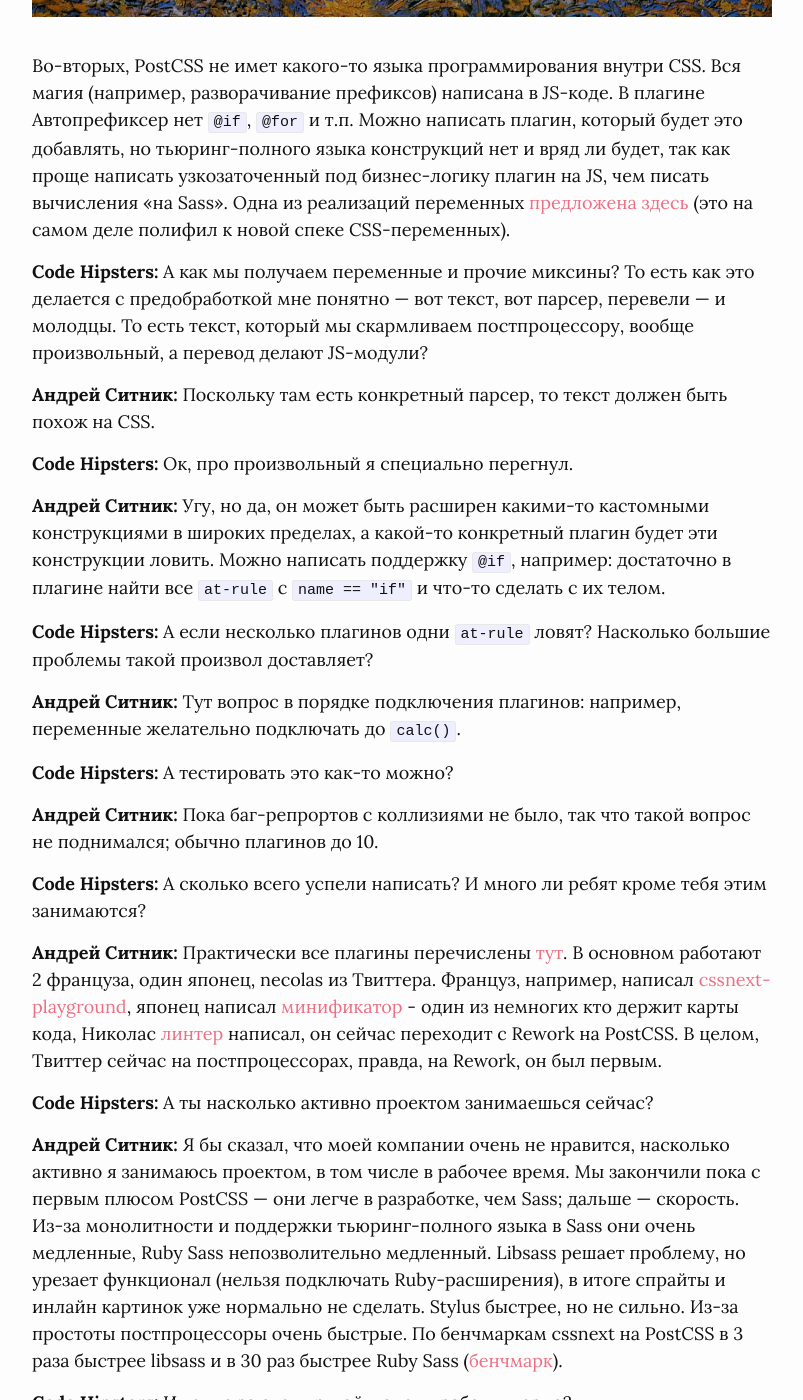
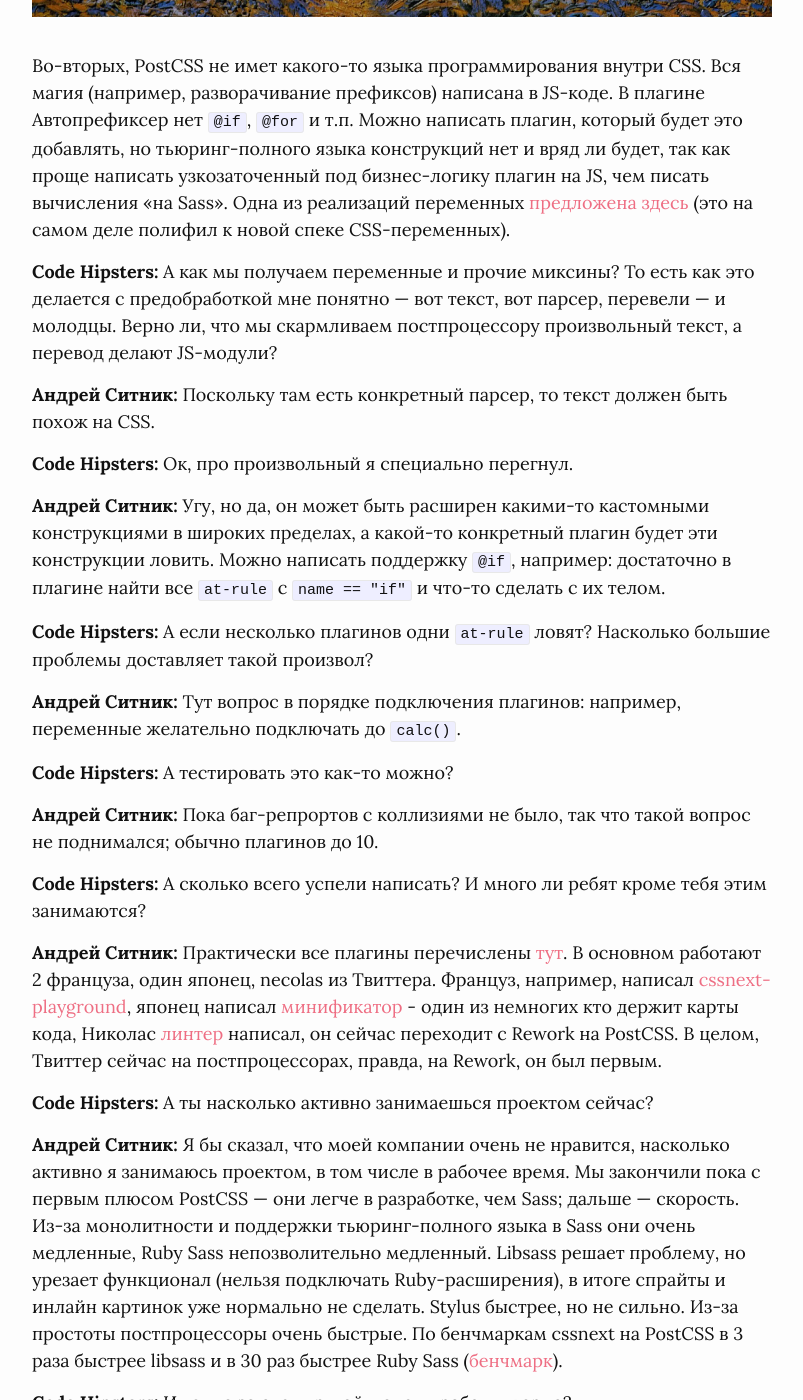
Before and after one commit to codehipsters/codehipsters.com, a Jekyll site: the page built from _posts/2014-11-27-sitnik-interview.md, in a window 1280 px wide and 1400 px high, scrolled down 1183 px. Shown: the whole window, without its empty margins (238-1041 px from the left). Built offline with Jekyll 4.4.1, drawn with Linux system fonts in a browser that asks for light colours; some of the changed text lies outside the part shown.

```diff
--- a/_posts/2014-11-27-sitnik-interview.md
+++ b/_posts/2014-11-27-sitnik-interview.md
@@ -8,7 +8,7 @@ share_image: /images/sitnik-header.jpg
 ---
 Всем привет! Редакция [Code Hipsters](https://vk.com/codehipsters) поговорила с фронтендером [Evil Martians](https://evilmartians.com/) и автором [PostCSS](https://github.com/postCSS/postCSS) [Андреем Ситником](http://sitnik.ru/) о пре- и пост-процессинге CSS, трендах фронтент-разработки и планах на будущее.
 
-**Code Hipsters:** Добрый день, Андрей! Если коротко, то зачем пересобирать CSS-ки? Все же давно и надолго Sass и Less радуются.
+**Code Hipsters:** Добрый день, Андрей! Если коротко, то зачем пересобирать CSS-ки? Все же давно и надолго радуются Sass и Less.
 
 **Андрей Ситник:** Кому нужна пост-обработка — формально всем фронтенд-разработчикам. PostCSS служит как замена Sass, LESS, Stylus. Кроме этого он нужен для линтеров, минификаторов, плагинов для редакторов. В общем, если тебе нужно как-то изменить CSS, то проще всего это сделать через PostCSS, так как он даст тебе карты кода, API, и парсер. Теперь вопрос, чем лучше Sass и т.д. Собственно, первую идею постпроцессора предложил TJ и сделал свой Rework, вот [тут он пишет зачем](http://tjholowaychuk.tumblr.com/post/44267035203/modu). Если вкратце: препроцессоры сложные и медленные и дают мало функций. Теперь подробнее. Сложные, потому что они монолитные. Есть только один тип переменных, встроенный в язык. Есть парсер особого языка программирования прямо в CSS,
 всё это усложняет разработку препроцессоров. Очень мало кто коммитил в Sass, потому что это трудно. PostCSS — это просто парсер и стрингифаер. Все функции (переменные, примеси, префиксы) — это подключаемые JS-модули. Много кто разрабатывает такие плагины, потому что это очень просто.
@@ -17,7 +17,7 @@ share_image: /images/sitnik-header.jpg
 
 Во-вторых, PostCSS не имет какого-то языка программирования внутри CSS. Вся магия (например, разворачивание префиксов) написана в JS-коде. В плагине Автопрефиксер нет `@if`, `@for` и т.п. Можно написать плагин, который будет это добавлять, но тьюринг-полного языка конструкций нет и вряд ли будет, так как проще написать узкозаточенный под бизнес-логику плагин на JS, чем писать вычисления «на Sass». Одна из реализаций переменных [предложена здесь](https://github.com/postCSS/postCSS-custom-properties) (это на самом деле полифил к новой спеке CSS-переменных).
 
-**Code Hipsters:** А как мы получаем переменные и прочие миксины? То есть как это делается с предобработкой мне понятно — вот текст, вот парсер, перевели — и молодцы. То есть текст, который мы скармливаем постпроцессору, вообще произвольный, а перевод делают JS-модули?
+**Code Hipsters:** А как мы получаем переменные и прочие миксины? То есть как это делается с предобработкой мне понятно — вот текст, вот парсер, перевели — и молодцы. Верно ли, что мы скармливаем постпроцессору произвольный текст, а перевод делают JS-модули?
 
 **Андрей Ситник:** Поскольку там есть конкретный парсер, то текст должен быть похож на CSS.
 
@@ -25,7 +25,7 @@ share_image: /images/sitnik-header.jpg
 
 **Андрей Ситник:** Угу, но да, он может быть расширен какими-то кастомными конструкциями в широких пределах, а какой-то конкретный плагин будет эти конструкции ловить. Можно написать поддержку `@if`, например: достаточно в плагине найти все `at-rule` с `name == "if"` и что-то сделать с их телом.
 
-**Code Hipsters:** А если несколько плагинов одни `at-rule` ловят? Насколько большие проблемы такой произвол доставляет?
+**Code Hipsters:** А если несколько плагинов одни `at-rule` ловят? Насколько большие проблемы доставляет такой произвол?
 
 **Андрей Ситник:** Тут вопрос в порядке подключения плагинов: например, переменные желательно подключать до `calc()`.
 
@@ -37,7 +37,7 @@ share_image: /images/sitnik-header.jpg
 
 **Андрей Ситник:** Практически все плагины перечислены [тут](https://github.com/postCSS/postCSS). В основном работают 2 француза, один японец, necolas из Твиттера. Француз, например, написал [cssnext-playground](https://cssnext.github.io/cssnext-playground/), японец написал [минификатор](https://github.com/hail2u/node-csswring) - один из немногих кто держит карты кода, Николас [линтер]((https://github.com/necolas/postCSS-bem-linter)) написал, он сейчас переходит с Rework на PostCSS. В целом, Твиттер сейчас на постпроцессорах, правда, на Rework, он был первым.
 
-**Code Hipsters:** А ты насколько активно проектом занимаешься сейчас?
+**Code Hipsters:** А ты насколько активно занимаешься проектом сейчас?
 
 **Андрей Ситник:** Я бы сказал, что моей компании очень не нравится, насколько активно я занимаюсь проектом, в том числе в рабочее время. Мы закончили пока с первым плюсом PostCSS — они легче в разработке, чем Sass; дальше — скорость. Из-за монолитности и поддержки тьюринг-полного языка в Sass они очень медленные, Ruby Sass непозволительно медленный. Libsass решает проблему, но урезает функционал (нельзя подключать Ruby-расширения), в итоге спрайты и инлайн картинок уже нормально не сделать. Stylus быстрее, но не сильно. Из-за простоты постпроцессоры очень быстрые. По бенчмаркам cssnext на PostCSS в 3 раза быстрее libsass и в 30 раз быстрее Ruby Sass ([бенчмарк](https://github.com/postcss/postcss/issues/64#issuecomment-64196062)).
 
@@ -62,7 +62,7 @@ share_image: /images/sitnik-header.jpg
 
 **Андрей Ситник:** Третий плюс про мощность. Проблема Sass в том, что всю магию можно сделать только на примесях, переменных или функциях. Единственный способ сделать префиксы — добавить свою библиотеку примесей. Но что если я не хочу помнить о том, где нужно использовать примесь, а где нет? У Автопрефиксера очень крутой UI — ты просто забываешь о префиксах, такого UI нельзя сделать в препроцессорах. То же самое с полифилами — хочется, чтобы они просто «магически» работали.
 
-**Code Hipsters:** Потому что препроцессоры толком нельзя расширять из-за сложного ядра?
+**Code Hipsters:** Потому что препроцессоры толком нельзя расширять? Из-за сложного ядра?
 
 **Андрей Ситник:** Я бы сказал, ограничение в самой идеи. Sass — это примеси, переменные и функции, сама идея не позволяет свободно ходить по AST.
 
@@ -105,7 +105,7 @@ share_image: /images/sitnik-header.jpg
 
 **Андрей Ситник:** Но там есть интересные идеи, пока рано рассматривать серьёзно и надо смотреть на время рендера. Ну в общем CSS так же активно развивается, так как это такой же код, как и JS, пусть и не алгоритм. Нам всё равно надо его красиво организовывать и иметь инструменты.
 
-**Code Hipsters:** То есть чтобы точку поставить, процессинг нужен, потому что язык не позволяет писать поддерживаемый код, плюс, очень много всего выходит из ведения jQuery-animation условного в CSS.
+**Code Hipsters:** Резюмируя, процессинг нужен, потому что язык не позволяет писать поддерживаемый код, плюс, очень много всего уходит из ведения jQuery-animation в CSS.
 
 **Андрей Ситник:** Я бы сказал, что переход jQuery-анимаций в CSS сразу же сокращает код. Анимациям не место в JS идеологически, отсюда получаем практические проблемы: падение скорости, смесь представления и логики и т.п. Кстати, пока PostCSS-плагинов для анимаций не было, а жаль. Надо, наверное, написать чистилку CSS-анимаций, которых никто не будет использовать.
 
```
Also changed, not shown: other parts of _posts/2014-11-27-sitnik-interview.md (+1 -1 lines).
